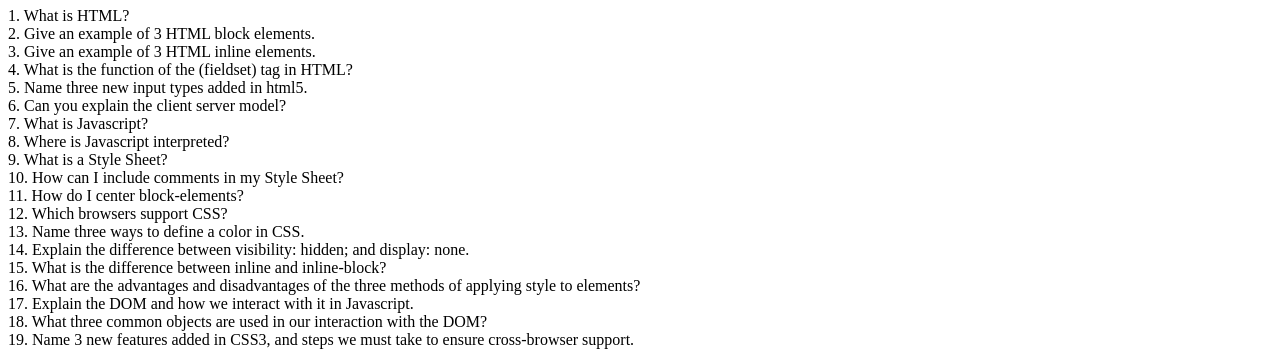
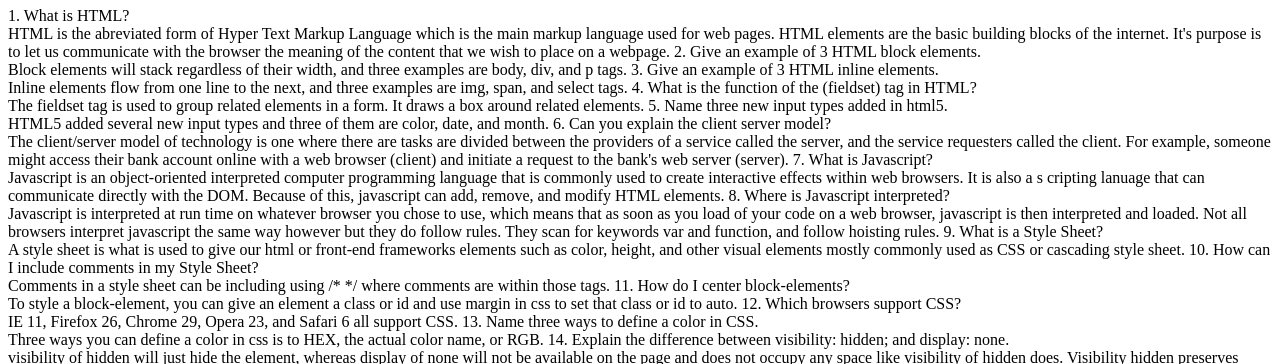
Before and after one commit to aschambers/technical_questions, a plain HTML site: page index.html in a window 1280 px wide. Shown: the part 73-437 px from the top of the page. Drawn offline with Linux system fonts and the light colour scheme.

Commit message:
add answers to HTML, CSS and JS questions

```diff
--- a/index.html
+++ b/index.html
@@ -12,24 +12,43 @@
   	<h1>HTML, CSS, JS Questions:</h1>
   	<p>
 		1.	What is HTML? <br />
+			HTML is the abreviated form of Hyper Text Markup Language which is the main markup language used for web pages. HTML elements are the basic building blocks of the internet. It's purpose is to let us communicate with the browser the meaning of the content that we wish to place on a webpage.
 		2.	Give an example of 3 HTML block elements. <br />
+			Block elements will stack regardless of their width, and three examples are body, div, and p tags.
 		3.	Give an example of 3 HTML inline elements. <br />
+			Inline elements flow from one line to the next, and three examples are img, span, and select tags.
 		4.	What is the function of the (fieldset) tag in HTML? <br />
+			The fieldset tag is used to group related elements in a form. It draws a box around related elements.
 		5.	Name three new input types added in html5. <br />
+			HTML5 added several new input types and three of them are color, date, and month.
 		6.	Can you explain the client server model? <br />
+			The client/server model of technology is one where there are tasks are divided between the providers of a service called the server, and the service requesters called the client. For example, someone might access their bank account online with a web browser (client) and initiate a request to the bank's web server (server).
 		7.	What is Javascript? <br />
+			Javascript is an object-oriented interpreted computer programming language that is commonly used to create interactive effects within web browsers. It is also a s cripting lanuage that can communicate directly with the DOM. Because of this, javascript can add, remove, and modify HTML elements.
 		8.	Where is Javascript interpreted? <br />
+			Javascript is interpreted at run time on whatever browser you chose to use, which means that as soon as you load of your code on a web browser, javascript is then interpreted and loaded. Not all browsers interpret javascript the same way however but they do follow rules. They scan for keywords var and function, and follow hoisting rules.
 		9.	What is a Style Sheet? <br />
+			A style sheet is what is used to give our html or front-end frameworks elements such as color, height, and other visual elements mostly commonly used as CSS or cascading style sheet.
 		10.	How can I include comments in my Style Sheet? <br />
+			Comments in a style sheet can be including using /* */ where comments are within those tags.
 		11.	How do I center block-elements? <br />
+			To style a block-element, you can give an element a class or id and use margin in css to set that class or id to auto.
 		12.	Which browsers support CSS? <br />
+			IE 11, Firefox 26, Chrome 29, Opera 23, and Safari 6 all support CSS.
 		13.	Name three ways to define a color in CSS. <br />
+			Three ways you can define a color in css is to HEX, the actual color name, or RGB.
 		14.	Explain the difference between visibility: hidden; and display: none. <br />
+			visibility of hidden will just hide the element, whereas display of none will not be available on the page and does not occupy any space like visibility of hidden does. Visibility hidden preserves space and display none does not.
 		15.	What is the difference between inline and inline-block? <br />
+			Inline elements respect left and right margins but not top and bottom, and cannot have a width or set height. Inline-block elements on the other hand do respect top and bottom margins and padding, as well as height and width.
 		16.	What are the advantages and disadvantages of the three methods of applying style to elements? <br />
+			One major advantage of the first type of style sheet, the external style sheet, is you can change the look of an entire website by changing just one file and doesn't clutter the main page or logic and is more advantageous for web apps. Internal style sheets are quick for modifying the style of a small 1 page web application but can clutter your page and decrease readability. Lastly, inline styles can be useful but should be used sparingly as they mix content with the presentation or look.
 		17.	Explain the DOM and how we interact with it in Javascript. <br />
+			The DOM is the Document Object Module, which is created for a web page whenever it is loaded and is constructed as a tree of objects. Javascript uses the DOM to create dynamic content in HTML. Using javascript, you can change HTML elements or attributes on a page, change CSS styles, remove HTML elements and attributes, add new HTML elements and attributes, react to existing HTML events on a page, and create new HTML events on a page.
 		18.	What three common objects are used in our interaction with the DOM? <br />
+			Three common objects used in our interaction with the DOM are the HTML elements, HTML attributes and text inside HTML elements.
 		19.	Name 3 new features added in CSS3, and steps we must take to ensure cross-browser support. <br />
+			Three new features that were added in CSS3 are new selectors that let you chose DOM elements based on their attributes, Box Shadow, and Text Shadow. To ensure cross-browser support you can run parallel tests on multiple browsers, you can use a CSS reset due to web browsers not having the same defaults, and you can vendor prefixs or fallbacks.
   	</p>
   	<h1>Python Questions:</h1>
   	<p>
```
